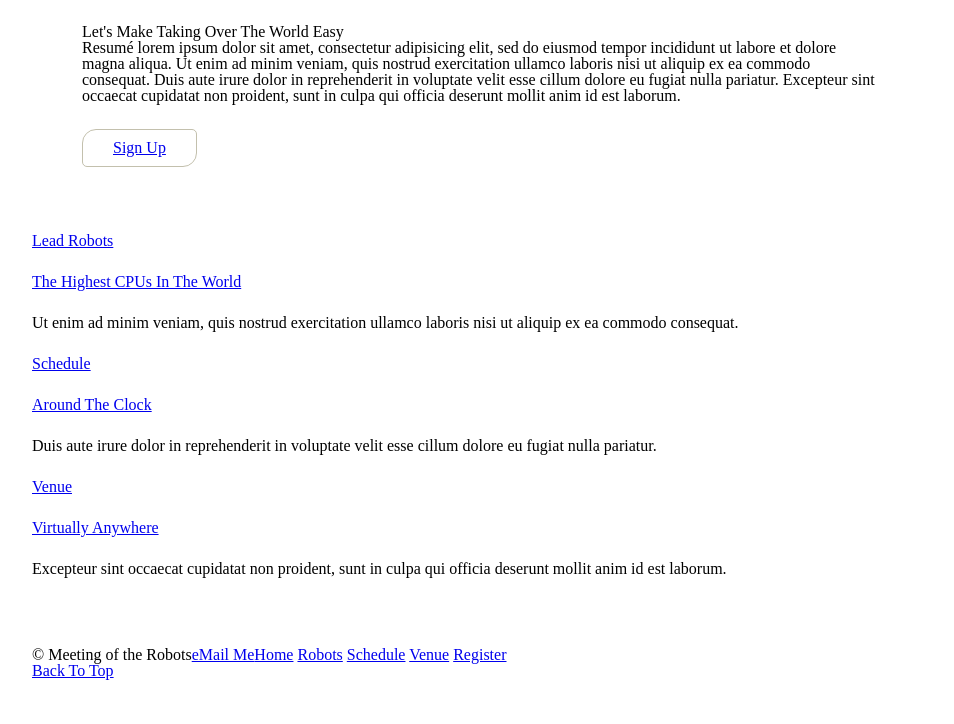
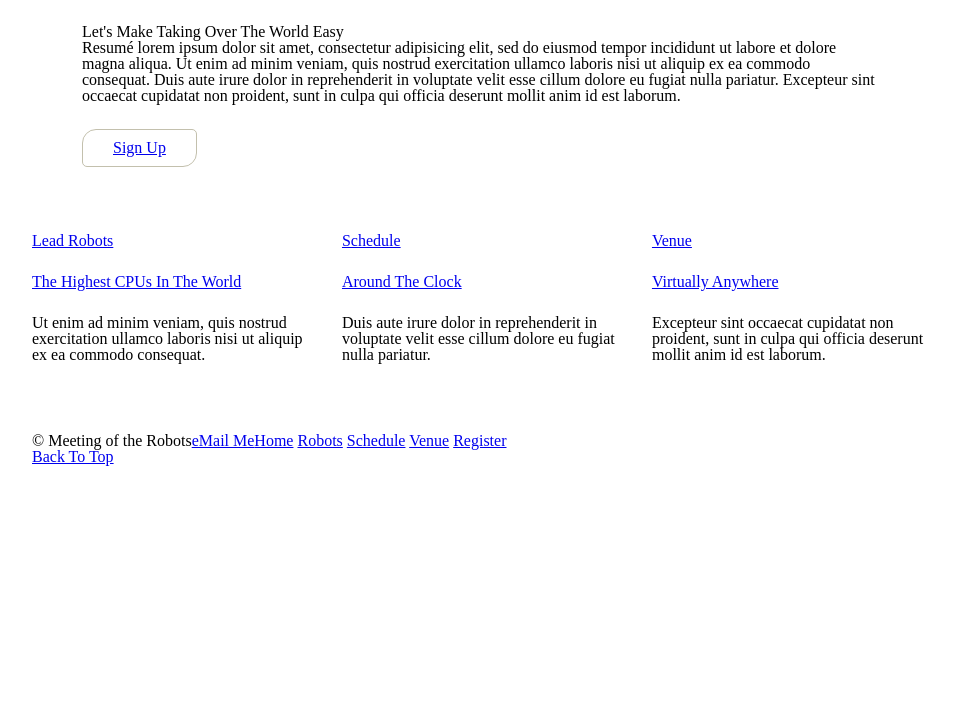
Before and after one commit to amitzed/HTML-CSS-Practice, a PHP site: page / in a window 1280 px wide. Shown: the part 140-864 px from the top of the page, without its empty margins (158-1112 px from the left). After the commit the page ends 606 px from the top, so only its background shows below. Run offline with PHP 8.4, Linux system fonts and the light colour scheme.

Commit message:
Created 3-column reusable grid utilizing both 1/3 and 2/3-width columns

```diff
--- a/assets/stylesheets/main.css
+++ b/assets/stylesheets/main.css
@@ -65,11 +65,14 @@ GRID
 	box-sizing: border-box;
 }
 
+.container,
+.grid {
+	margin: 0 auto;
+	width: 960px;
+}
 .container {
-	margin: 0 auto;
 	padding-left: 30px;
 	padding-right: 30px;
-	width: 960px;
 }
 
 /* ============================================================
@@ -160,3 +163,24 @@ MAIN FOOTER
 /* ============================================================
 END MAIN FOOTER
 ============================================================  */
+
+.col-1-3 {
+	width: 33.33%;
+}
+
+.col-2-3 {
+	width: 66.66%;
+}
+
+.col-1-3,
+.col-2-3 {
+	display: inline-block;
+	vertical-align: top;
+}
+
+.grid,
+.col-1-3,
+.col-2-3 {
+	padding-left: 15px;
+	padding-right: 15px;
+}
--- a/index.html
+++ b/index.html
@@ -24,32 +24,34 @@
       </nav>
     </header>
 
-    <section class="container hero container">
+    <section class="hero container">
       <h2>Let's Make Taking Over The World Easy</h2>
       <p>Resum&eacute; lorem ipsum dolor sit amet, consectetur adipisicing elit, sed do eiusmod tempor incididunt ut labore et dolore magna aliqua. Ut enim ad minim veniam, quis nostrud exercitation ullamco laboris nisi ut aliquip ex ea commodo consequat. Duis aute irure dolor in reprehenderit in voluptate velit esse cillum dolore eu fugiat nulla pariatur. Excepteur sint occaecat cupidatat non proident, sunt in culpa qui officia deserunt mollit anim id est laborum.</p>
       <a class="btn btn-alt" href="register.html">Sign Up</a>
     </section>
 
-    <section class="container">
+    <section class="grid">
+      <section class="col-1-3">
         <a href="robots.html">
           <h5>Lead Robots</h5>
           <h3>The Highest CPUs In The World</h3>
         </a>
         <p>Ut enim ad minim veniam, quis nostrud exercitation ullamco laboris nisi ut aliquip ex ea commodo consequat.</p>
-    </section>
-    <section class="container">
+      </section><!--
+      --><section class="col-1-3">
         <a href="schedule.html">
           <h5>Schedule</h5>
           <h3>Around The Clock</h3>
         </a>
         <p>Duis aute irure dolor in reprehenderit in voluptate velit esse cillum dolore eu fugiat nulla pariatur.</p>
-    </section>
-    <section class="container">
+      </section><!--
+      --><section class="col-1-3">
         <a href="venue.html">
           <h5>Venue</h5>
           <h3>Virtually Anywhere</h3>
         </a>
         <p>Excepteur sint occaecat cupidatat non proident, sunt in culpa qui officia deserunt mollit anim id est laborum.</p>
+      </section>
     </section>
 
     <footer class="primary-footer container group">
```
Lines whose indentation alone changed are shown as unchanged.
